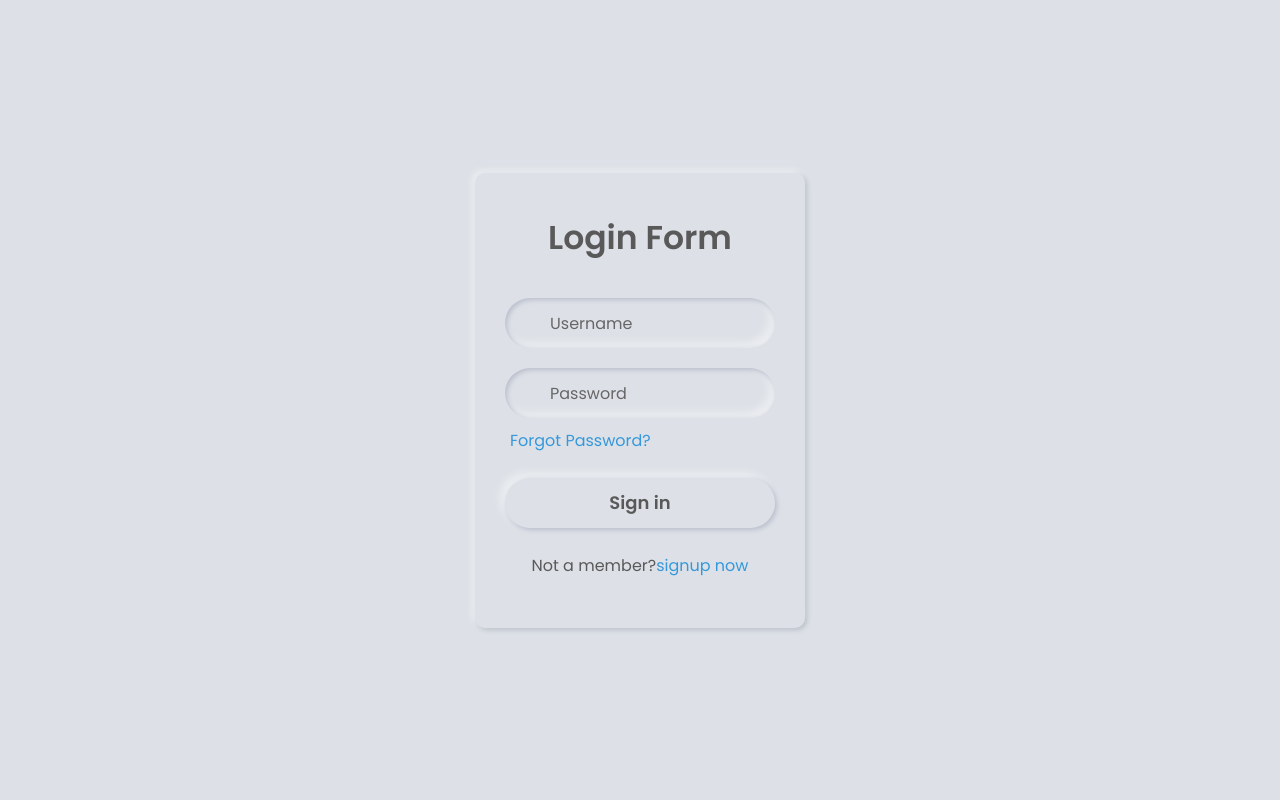
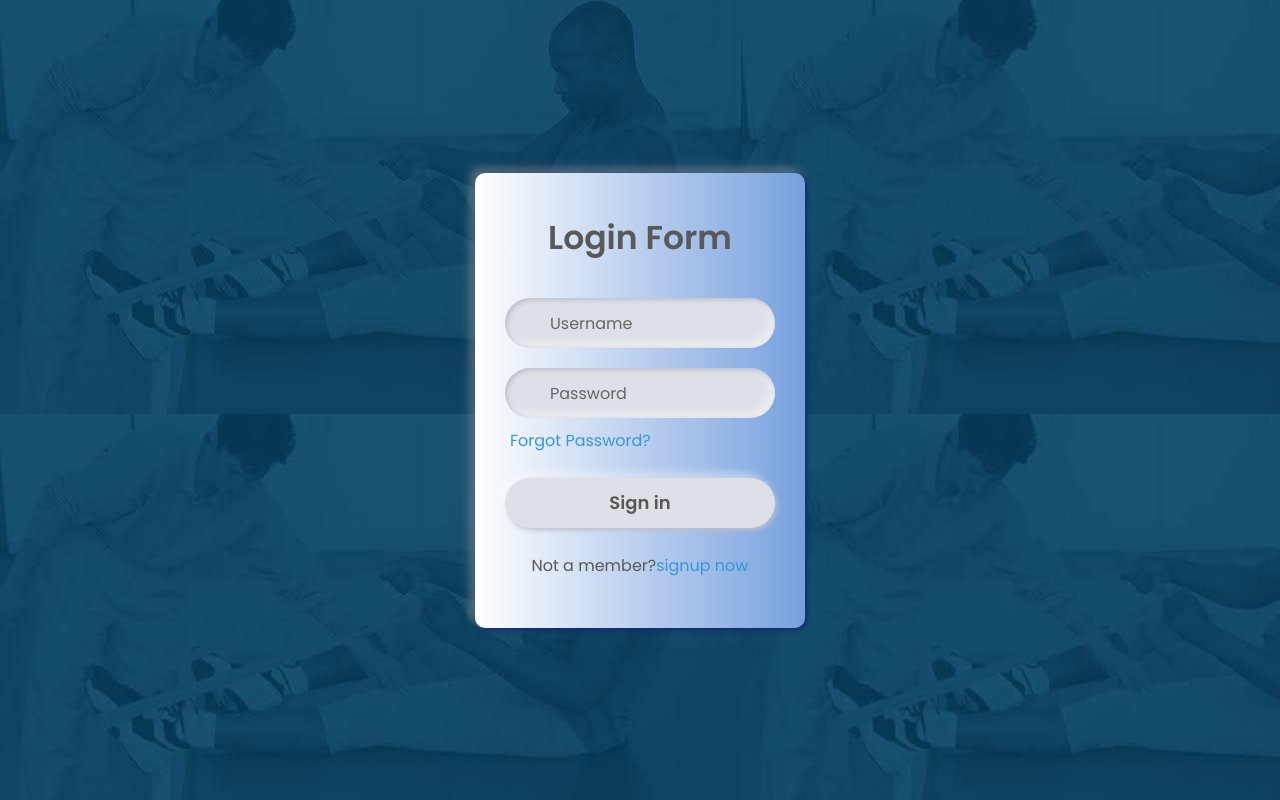
Before and after one commit to HandRehab/handrehab_frontend, a React (Create React App) app: page /Login in a window 1280 px wide. Built offline with nearby package versions, Linux system fonts and the light colour scheme.

Commit message:
login page

```diff
--- a/src/components/login-page/LoginStyles.css
+++ b/src/components/login-page/LoginStyles.css
@@ -1,27 +1,31 @@
 @import url('https://fonts.googleapis.com/css?family=Poppins:400,500,600,700&display=swap');
-*{
+* {
   margin: 0;
   padding: 0;
-  /* user-select: none; */
   box-sizing: border-box;
   font-family: 'Poppins', sans-serif;
 }
-html,body{
+html, body {
   height: 100%;
+
+  background-size: cover;
+  background-position: center;
 }
 body{
-  display: grid;
+  display:grid;
   place-items: center;
   background: #dde1e7;
   text-align: center;
+  background-image: url("/public/images/login.jpg");
+
+
 }
-.content{
+.content {
   width: 330px;
   padding: 40px 30px;
-  background: #dde1e7;
   border-radius: 10px;
-  box-shadow: -3px -3px 7px #ffffff73,
-               2px 2px 5px rgba(94,104,121,0.288);
+  background: linear-gradient(to left, #77a0de, #ffffff); /* Gradient background */
+  box-shadow: 2px 2px 5px #132773, -5px -5px 10px #b8a4a473;
 }
 .content .text{
   font-size: 33px;
```
Also changed, not shown: public/images/login.jpg (added).
